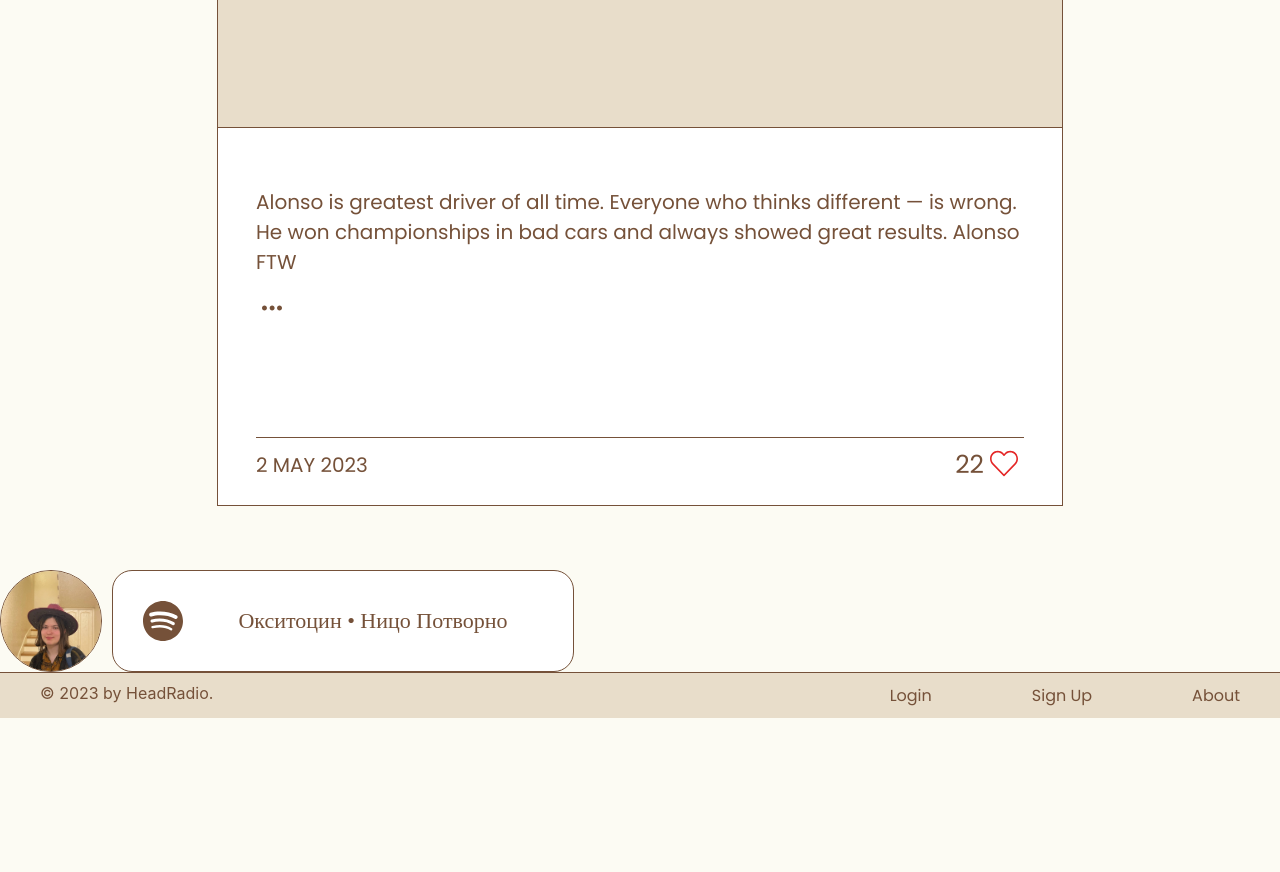
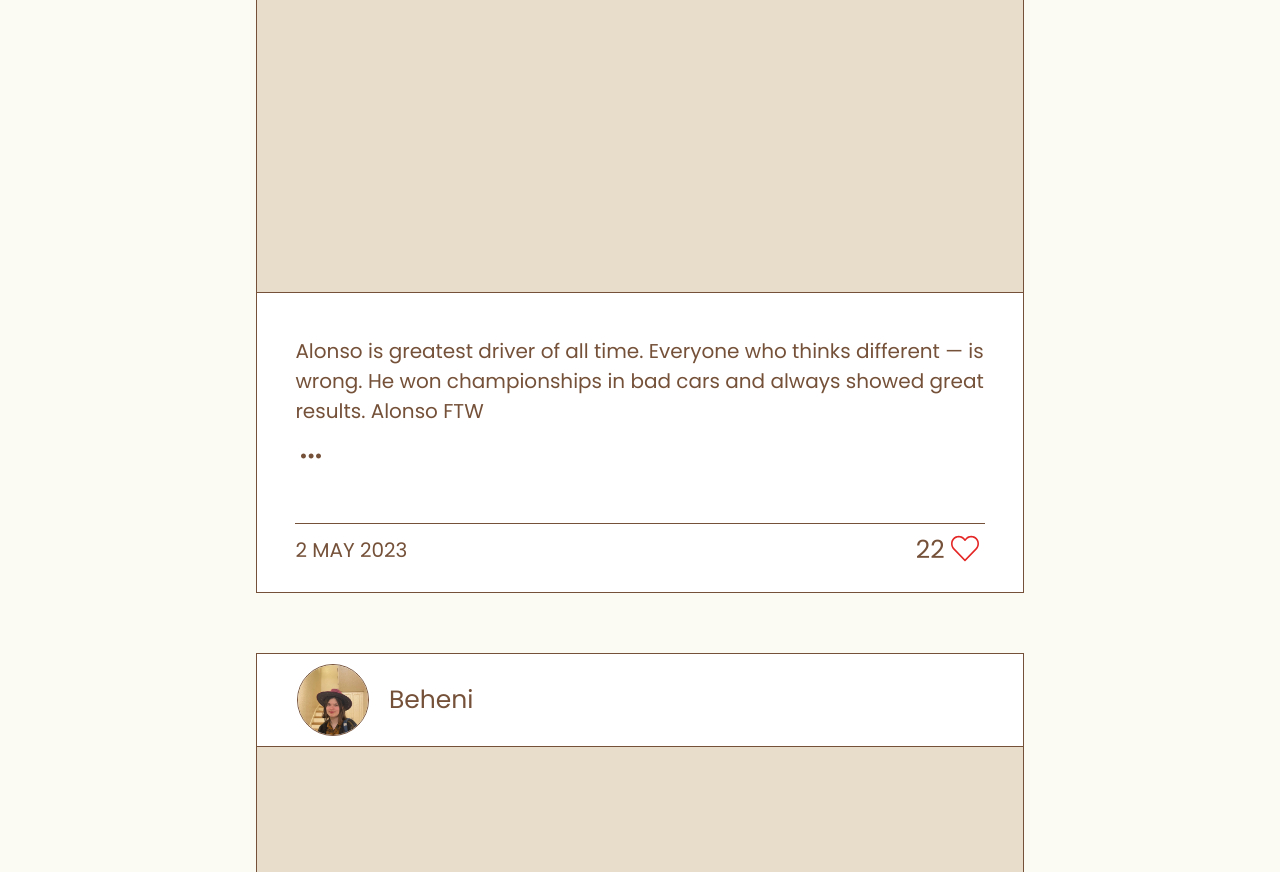
Before and after one commit to Siromanec/apz-headradio, a React (Create React App) app: page /home in a window 1280 px wide. Shown: the part 580-1452 px from the top of the page. Before the commit the page ends 1298 px from the top, so only its background shows below. Built offline with nearby package versions, Linux system fonts and the light colour scheme; no server answers.

Commit message:
added complete post (header + postBase)

```diff
--- /dev/null
+++ b/src/css/Post.css
@@ -0,0 +1,14 @@
+.PostDiv {
+  position: relative;
+  display: flex;
+  justify-content: center;
+  flex-direction: column;
+  margin-left: 20%;
+  margin-right: 20%;
+  margin-bottom: 30px;
+}
+
+.lastPostLabelDiv,
+.postHeaderDiv {
+  border-bottom: none;
+}
--- a/src/css/PostBase.css
+++ b/src/css/PostBase.css
@@ -3,26 +3,31 @@
     align-items: center;
     justify-content: center;
     flex-direction: column;
-    margin: 5%;
-    margin-left: 20%;
-    margin-right: 20%;
+    /* margin: 5%; */
+    /* margin-left: 20%;
+    margin-right: 20%; */
 
 }
 .photoPart {
+    box-sizing: border-box;
     background-color: #E8DDCA;
     height: 300px;
-    width: 110%;
+    width: 100%;
     border: solid #755139 1px;
-
+    padding: 5%
 }
 
 .textPart {
+    display: flex;
+    flex-direction: column;
+    justify-content: space-between;
+    box-sizing: border-box;
     border: solid #755139 1px;
     height: 300px;
     width: 100%;
     background-color: white;
     border-top: 0;
-    padding: 5%
+    padding: 3% 5%;
 }
 
 .postFooter {
@@ -33,7 +38,6 @@
     width: 100%;
     /* border: solid yellow 1px; */
     font-family: "Poppins", sans-serif;
-    margin-top: 15%;
     border-top: solid #755139 1px;
     padding-top: 1%;
 }
--- a/src/javascript/Home.js
+++ b/src/javascript/Home.js
@@ -1,16 +1,52 @@
-import React from "react"
-import FriendSongElement from "./FriendSongElement.js"
-import Avatar from "../data/profile.jpg"
-import PostBase from "./PostBase.js"
+import React from "react";
+import FriendSongElement from "./FriendSongElement.js";
+import PostBase from "./PostBase.js";
+import ProfilePicture from "../data/profile.jpg";
+import PostHeader from "./PostHeader.js";
+import Post from "./Post.js";
 
 export default function Home() {
-    return (<div>
-        <PostBase
-            numberLikes={22}
-            date={"2 MAY 2023"}
-            text={"Alonso is greatest driver of all time. Everyone who thinks different — is wrong. He won championships in bad cars and always showed great results. Alonso FTW"}
-        ></PostBase>
+  return (
+    <div>
+      {/* <PostHeader
+        headerType="lastPostElement"
+        nickName="Beheni"
+        avatar={ProfilePicture}
+      ></PostHeader>
+      <PostBase
+        numberLikes={22}
+        date={"2 MAY 2023"}
+        text={
+          "Alonso is greatest driver of all time. Everyone who thinks different — is wrong. He won championships in bad cars and always showed great results. Alonso FTW"
+        }
+      ></PostBase> */}
 
-        <FriendSongElement songName="Окситоцин  •  Ницо Потворно" avatar={Avatar}></FriendSongElement>
-    </div>)
-    }
+      <FriendSongElement
+        songName="Окситоцин  •  Ницо Потворно"
+        avatar={ProfilePicture}
+      ></FriendSongElement>
+
+      <Post
+        headerType="lastPostElement"
+        nickName="Beheni"
+        avatar={ProfilePicture}
+        text={
+          "Alonso is greatest driver of all time. Everyone who thinks different — is wrong. He won championships in bad cars and always showed great results. Alonso FTW"
+        }
+        date={"2 MAY 2023"}
+        numberLikes={22}
+      ></Post>
+
+      <Post
+        headerType="postHeader"
+        nickName="Beheni"
+        avatar={ProfilePicture}
+        text={
+          "Alonso is greatest driver of all time. Everyone who thinks different — is wrong. He won championships in bad cars and always showed great results. Alonso FTW"
+        }
+        date={"2 MAY 2023"}
+        numberLikes={22}
+      ></Post>
+    </div>
+  );
+}
--- /dev/null
+++ b/src/javascript/Post.js
@@ -0,0 +1,30 @@
+import FriendSongElement from "./FriendSongElement.js";
+import PostBase from "./PostBase.js";
+import ProfilePicture from "../data/profile.jpg";
+import PostHeader from "./PostHeader.js";
+import "../css/Post.css";
+
+export default function Post({
+  headerType,
+  nickName,
+  avatar,
+  photos,
+  text,
+  date,
+  numberLikes,
+}) {
+  return (
+    <div className="PostDiv">
+      <div className="PostHeaderDiv">
+        <PostHeader
+          className="PostHeader"
+          headerType={headerType}
+          nickName={nickName}
+          avatar={avatar}
+        ></PostHeader>
+      </div>
+
+      <PostBase numberLikes={numberLikes} date={date} text={text}></PostBase>
+    </div>
+  );
+}
```
